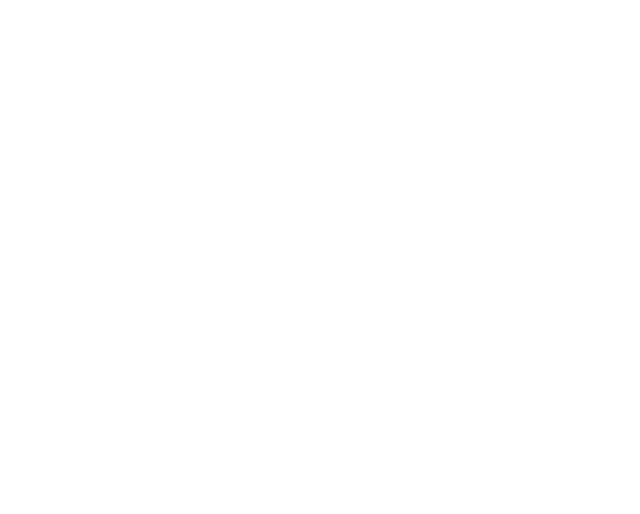
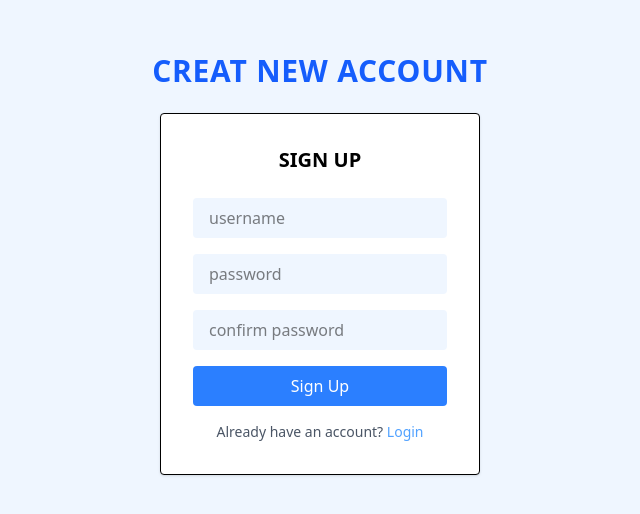
Before and after one commit to minhkhoa6868/smart-home-frontend, a React (Vite) app: page /signup in a window 1280 px wide. Before the commit this address had no page. Shown: the part 136-650 px from the top of the page, without its empty margins (320-960 px from the left). Built offline with nearby package versions, Linux system fonts and the light colour scheme.

Commit message:
feat : signup

```diff
--- a/src/App.tsx
+++ b/src/App.tsx
@@ -3,13 +3,17 @@
 
 import Dashboard from "./pages/Dashboard";
 import Login from "./pages/Login";
+import Signup from "./pages/Signup";
 
 function App() {
   return (
     <Router>
       <Routes>
         <Route path="/dashboard" element={<Dashboard />} />
+        <Route path="/login" element={<Login />} />
         <Route path="/" element={<Login />} />
+
+        <Route path="/signup" element={<Signup />} />
         {/* Thêm route khác tại đây nếu cần */}
       </Routes>
     </Router>
--- a/src/components/LightControlCard.tsx
+++ b/src/components/LightControlCard.tsx
@@ -1,5 +1,5 @@
 import { useEffect, useState } from "react";
-import { Lightbulb } from "lucide-react"; // hoặc dùng HeroIcon, tùy bạn
+import { Lightbulb } from "lucide-react";
 
 export default function LightControlCard({
   isOn,
@@ -17,58 +17,68 @@
   useEffect(() => {
     const isValidColor = /^#[0-9A-Fa-f]{6}$/.test(color);
     setSelectedColor(isValidColor ? color : "#ffffff");
-  }, [color])
+  }, [color]);
 
   const handleColorChange = (e: React.ChangeEvent<HTMLInputElement>) => {
-    const newColor = e.target.value;
-    setSelectedColor(newColor);
-    onColorChange(newColor); // gửi mã hex về backend ngay
+    setSelectedColor(e.target.value);
+  };
+
+  const handleSubmitColor = () => {
+    onColorChange(selectedColor);
   };
 
   return (
     <div className="bg-white rounded-xl p-4 shadow w-[180px] text-center transition-all">
       <p className="text-sm text-gray-500 mb-1">{isOn}</p>
 
-      {/* Icon đèn */}
       <div
         className="flex justify-center items-center w-12 h-12 mx-auto mb-2 rounded-full"
         style={{
-          backgroundColor: isOn == "On" ? "#ffcc00" : "#e5e7eb", // Tailwind gray-200
+          backgroundColor: isOn === "On" ? selectedColor : "#e5e7eb",
         }}
       >
         <Lightbulb
           size={24}
           className={`${
-            isOn == "On" ? "text-white" : "text-gray-400"
+            isOn === "On" ? "text-white" : "text-gray-400"
           } transition duration-300`}
         />
       </div>
 
       <div className="font-semibold mb-2">Light</div>
 
-      {/* Nút bật/tắt hiện đại */}
       <div className="mb-3 flex justify-center">
         <button
-          onClick={() => onToggle(isOn == "On" ? "Off" : "On")}
+          onClick={() => onToggle(isOn === "On" ? "Off" : "On")}
           className={`relative inline-flex items-center h-6 w-11 rounded-full transition-colors duration-300 ${
-            isOn == "On" ? "bg-blue-500" : "bg-gray-300"
+            isOn === "On" ? "bg-blue-500" : "bg-gray-300"
           }`}
         >
           <span
             className={`inline-block w-5 h-5 transform bg-white rounded-full shadow transition-transform duration-300 ease-in-out ${
-              isOn == "On" ? "translate-x-5" : "translate-x-1"
+              isOn === "On" ? "translate-x-5" : "translate-x-1"
             }`}
           />
         </button>
       </div>
 
-      {/* Color picker */}
-      <input
-        type="color"
-        value={selectedColor}
-        onChange={handleColorChange}
-        className="w-full h-10 rounded cursor-pointer border border-gray-300"
-      />
+      {/* Color picker + OK button (only show when color changed) */}
+      <div className="flex items-center gap-2 justify-center">
+        <input
+          type="color"
+          value={selectedColor}
+          onChange={handleColorChange}
+          className="h-10 w-10 rounded cursor-pointer border border-gray-300"
+        />
+        {selectedColor !== color && (
+          <button
+            onClick={handleSubmitColor}
+            className="px-2 py-2 bg-gray-200 text-white text-sm rounded hover:bg-green-400 transition flex items-center gap-1"
+          >
+            <span>✔️</span>
+          </button>
+        )}
+      </div>
     </div>
   );
 }
--- a/src/components/Sidebar.tsx
+++ b/src/components/Sidebar.tsx
@@ -1,7 +1,22 @@
-import { NavLink } from "react-router-dom";
-import { Home, User, Info, LogOut } from "lucide-react";
+import { NavLink, useNavigate } from "react-router-dom";
+import {
+  Home,
+  User,
+  Info,
+  LogOut,
+  History,
+  Settings,
+  BarChart,
+} from "lucide-react";
 
 export default function Sidebar() {
+  const navigate = useNavigate();
+
+  const handleLogout = () => {
+    localStorage.removeItem("token");
+    localStorage.removeItem("userId");
+    navigate("/login");
+  };
   return (
     <div className="bg-white h-full rounded-2xl shadow p-4 flex flex-col items-center">
       {/* Avatar */}
@@ -16,17 +31,33 @@
       {/* Menu */}
       <div className="w-full text-left px-2">
         <nav className="space-y-4">
-          <SidebarLink to="/" icon={<Home size={18} />} label="Home" />
+          <SidebarLink to="/Dashboard" icon={<Home size={18} />} label="Home" />
           <SidebarLink
             to="/profile"
             icon={<User size={18} />}
             label="Profile"
           />
+          <SidebarLink
+            to="/device"
+            icon={<Settings size={18} />}
+            label="Device Control"
+          />
+          <SidebarLink
+            to="/statistic"
+            icon={<BarChart size={18} />}
+            label="Statistic"
+          />
+          <SidebarLink
+            to="/history"
+            icon={<History size={18} />}
+            label="History"
+          />
           <SidebarLink to="/faq" icon={<Info size={18} />} label="FAQ's" />
           <SidebarLink
-            to="/logout"
+            to="/login"
             icon={<LogOut size={18} />}
             label="Logout"
+            onClick={handleLogout}
           />
         </nav>
       </div>
@@ -38,14 +69,17 @@
   to,
   icon,
   label,
+  onClick,
 }: {
   to: string;
   icon: React.ReactNode;
   label: string;
+  onClick?: () => void;
 }) {
   return (
     <NavLink
       to={to}
+      onClick={onClick}
       className={({ isActive }) =>
         `flex items-center space-x-2 px-2 py-1 rounded-md transition ${
           isActive
--- a/src/pages/Login.tsx
+++ b/src/pages/Login.tsx
@@ -12,12 +12,15 @@
     console.log("Login with:", { username, password });
 
     try {
-      const response = await axios.post("https://smart-home-backend-07op.onrender.com/auth/login", {
-        username,
-        password
-      });
+      const response = await axios.post(
+        "https://smart-home-backend-07op.onrender.com/auth/login",
+        {
+          username,
+          password,
+        }
+      );
 
-      console.log(response.data)
+      console.log(response.data);
 
       const token = response.data.token;
       const userId = response.data.userId;
@@ -71,7 +74,7 @@
 
         <p className="text-center text-sm mt-4 text-gray-600">
           Don't have an account?{" "}
-          <a href="#" className="text-blue-400 hover:underline">
+          <a href="/signup" className="text-blue-400 hover:underline">
             Sign up
           </a>
         </p>
--- a/src/pages/Signup.tsx
+++ b/src/pages/Signup.tsx
@@ -0,0 +1,91 @@
+import { useState } from "react";
+import { useNavigate } from "react-router-dom";
+import axios from "axios";
+
+export default function Signup() {
+  const [username, setUsername] = useState("");
+  const [password, setPassword] = useState("");
+  const [confirmPassword, setConfirmPassword] = useState(""); // ✅ mới
+  const navigate = useNavigate();
+
+  const handleSignup = async (e: React.FormEvent) => {
+    e.preventDefault();
+
+    if (password !== confirmPassword) {
+      alert("Passwords do not match!");
+      return;
+    }
+
+    try {
+      const response = await axios.post(
+        "https://smart-home-backend-07op.onrender.com/auth/signup",
+        {
+          username,
+          password,
+        }
+      );
+
+      alert("Signup successful! Please log in.");
+      navigate("/login");
+    } catch (error: any) {
+      if (error.response && error.response.status === 400) {
+        alert("Signup failed: " + error.response.data.message);
+      } else {
+        alert("Something went wrong. Please try again.");
+      }
+    }
+  };
+
+  return (
+    <div className="min-h-screen bg-blue-50 flex flex-col items-center justify-center space-y-6">
+      <h1 className="text-3xl font-bold text-blue-600 tracking-wide">
+        CREAT NEW ACCOUNT
+      </h1>
+
+      <form
+        onSubmit={handleSignup}
+        className="bg-white p-8 rounded border shadow w-80"
+      >
+        <h2 className="text-center text-xl font-bold mb-6">SIGN UP</h2>
+
+        <input
+          type="text"
+          placeholder="username"
+          value={username}
+          onChange={(e) => setUsername(e.target.value)}
+          className="w-full mb-4 px-4 py-2 rounded bg-blue-50"
+        />
+
+        <input
+          type="password"
+          placeholder="password"
+          value={password}
+          onChange={(e) => setPassword(e.target.value)}
+          className="w-full mb-4 px-4 py-2 rounded bg-blue-50"
+        />
+
+        <input
+          type="password"
+          placeholder="confirm password"
+          value={confirmPassword}
+          onChange={(e) => setConfirmPassword(e.target.value)}
+          className="w-full mb-4 px-4 py-2 rounded bg-blue-50"
+        />
+
+        <button
+          type="submit"
+          className="w-full bg-blue-500 text-white py-2 rounded hover:bg-blue-600 transition"
+        >
+          Sign Up
+        </button>
+
+        <p className="text-center text-sm mt-4 text-gray-600">
+          Already have an account?{" "}
+          <a href="/login" className="text-blue-400 hover:underline">
+            Login
+          </a>
+        </p>
+      </form>
+    </div>
+  );
+}
```
Also changed, not shown: src/pages/Dashboard.tsx (+54 -19 lines), src/pages/DeviceControl.tsx (added), src/pages/History.tsx (added), src/pages/MoreInfo.tsx (added), src/pages/Profile.tsx (added), src/pages/Statistic.tsx (added).
